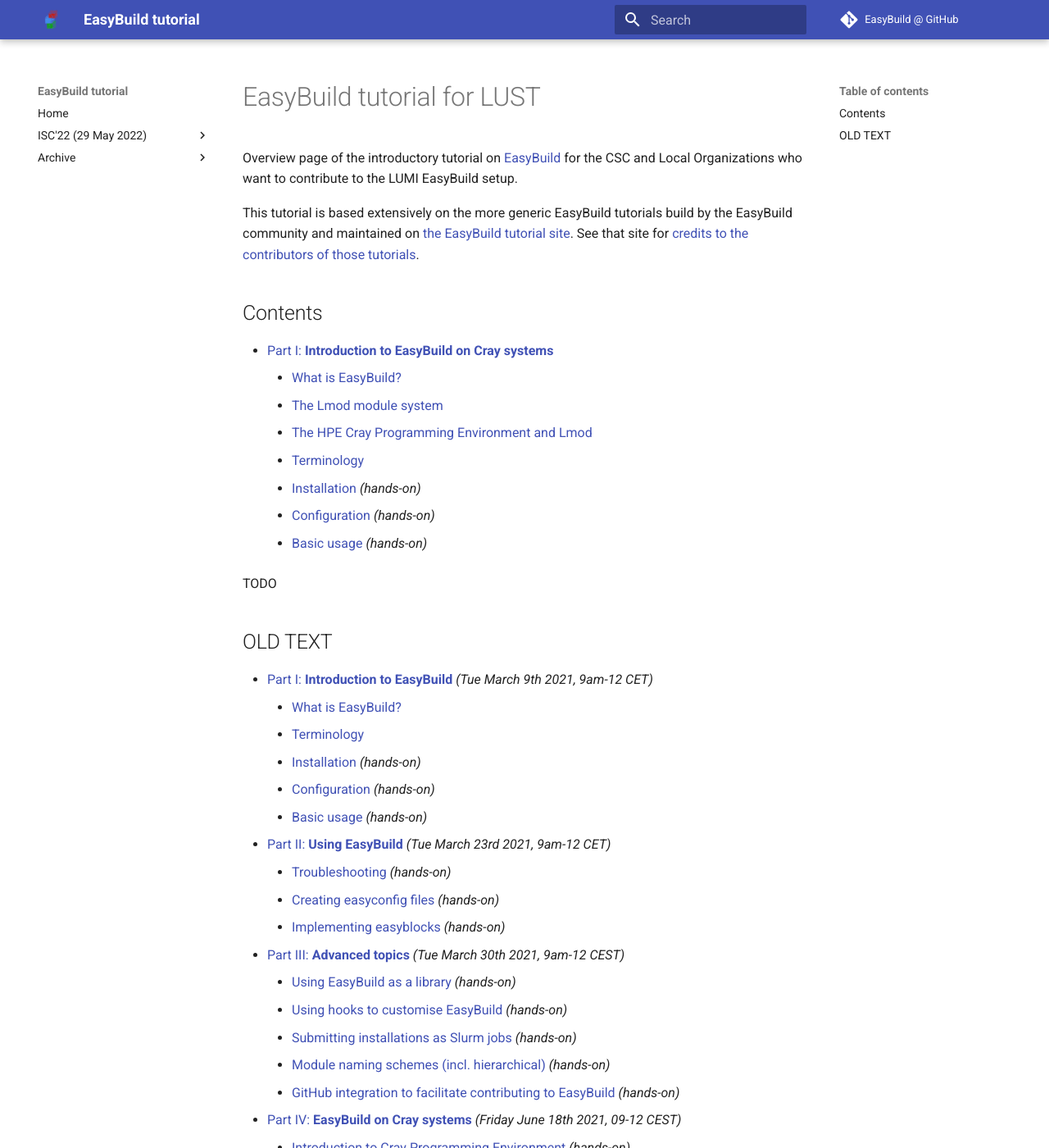
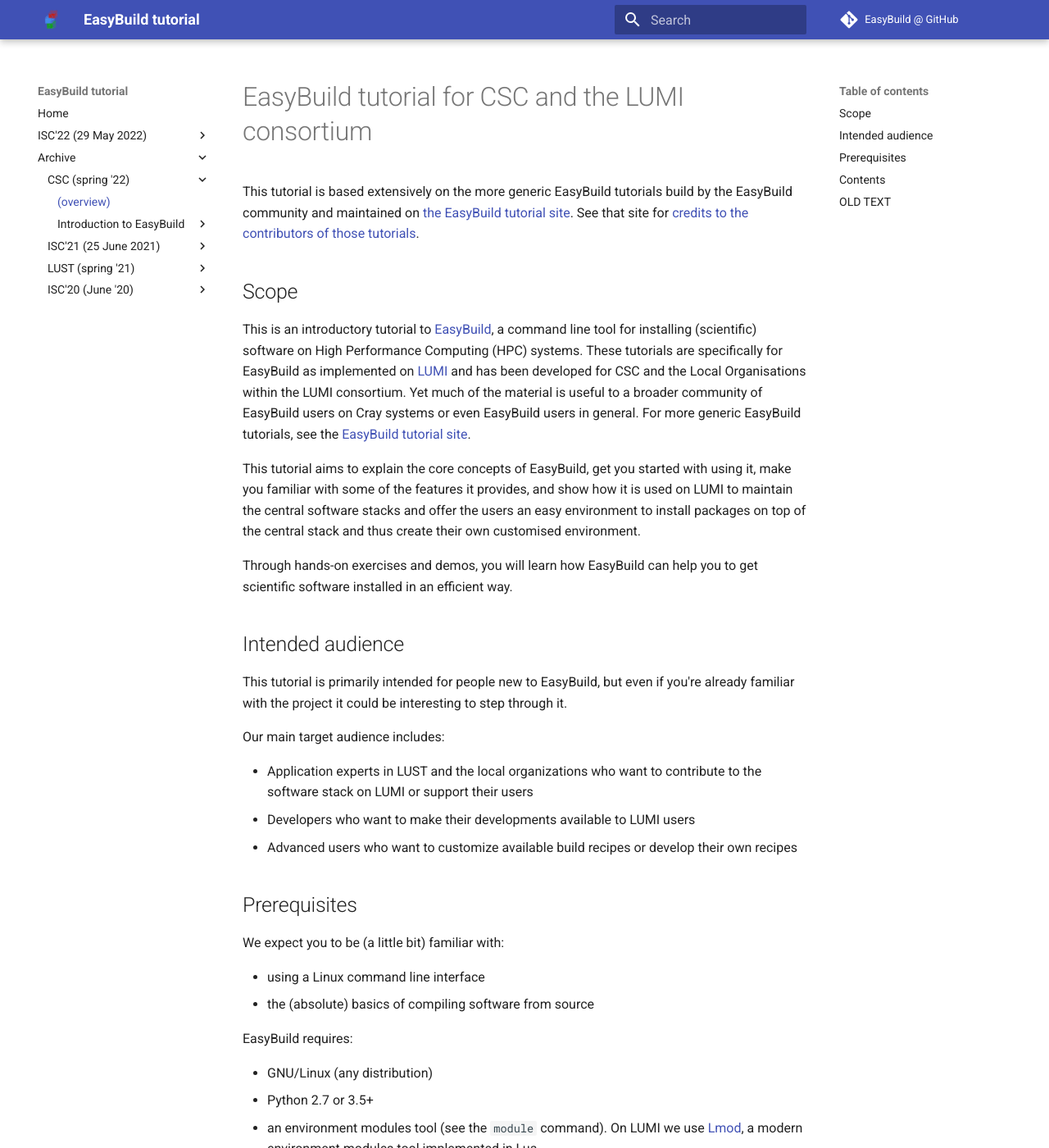
Before and after one commit to easybuilders/easybuild-tutorial, an MkDocs documentation site: the page built from docs/2022-CSC_and_LO/index.md, in a window 1280 px wide and 1400 px high. Shown: the whole window at 82% size. Built offline with MkDocs 1.6.1 and Material for MkDocs 9.7.7, drawn with Linux system fonts in a browser that asks for light colours; some of the changed text lies outside the part shown.

Commit message:
Continued merging of the new CSC tutorial in the structure of the repository.

```diff
--- a/docs/2022-CSC_and_LO/index.md
+++ b/docs/2022-CSC_and_LO/index.md
@@ -1,19 +1,67 @@
-# EasyBuild tutorial for LUST
-
-Overview page of the introductory tutorial on [EasyBuild](https://easybuild.io) for the CSC
-and Local Organizations who want to contribute to the LUMI EasyBuild setup.
+# EasyBuild tutorial for CSC and the LUMI consortium
 
 This tutorial is based extensively on the more generic EasyBuild tutorials build by
 the EasyBuild community and maintained on
 [the EasyBuild tutorial site](https://easybuilders.github.io/easybuild-tutorial/).
 See that site for [credits to the contributors of those tutorials](https://easybuilders.github.io/easybuild-tutorial/#contributors).
 
+## Scope
+
+This is an introductory tutorial to [EasyBuild](https://easybuild.io),
+a command line tool for installing (scientific) software on High Performance Computing (HPC) systems.
+These tutorials are specifically for EasyBuild as implemented on [LUMI](https://lumi-supercomputer.eu)
+and has been developed for CSC and the Local Organisations within the LUMI consortium. Yet
+much of the material is useful to a broader community of EasyBuild users on Cray systems
+or even EasyBuild users in general.
+For more generic EasyBuild tutorials, see the [EasyBuild tutorial site](https://easybuilders.github.io/easybuild-tutorial/).
+
+This tutorial aims to explain the core concepts of EasyBuild,
+get you started with using it, make you familiar with some of the features it provides,
+and show how it is used on LUMI to maintain the central software stacks and offer the users
+an easy environment to install packages on top of the central stack and thus create their own
+customised environment.
+
+Through hands-on exercises and demos, you will learn how EasyBuild can help you
+to get scientific software installed in an efficient way.
+
+
+## Intended audience
+
+This tutorial is primarily intended for people new to EasyBuild, but even if you're already familiar
+with the project it could be interesting to step through it.
+
+Our main target audience includes:
+
+-   Application experts in LUST and the local organizations who want to contribute to the
+    software stack on LUMI or support their users
+-   Developers who want to make their developments available to LUMI users
+-   Advanced users who want to customize available build recipes or develop their own recipes
+
+
+## Prerequisites
+
+We expect you to be (a little bit) familiar with:
+
+-   using a Linux command line interface
+-   the (absolute) basics of compiling software from source
+
+EasyBuild requires:
+
+-   GNU/Linux (any distribution)
+-   Python 2.7 or 3.5+
+-   an environment modules tool (see the ``module`` command). On LUMI we use [Lmod](https://lmod.readthedocs.io),
+    a modern environment modules tool implemented in Lua.
+
+However, the LUMI version of the tutorial is currently specifically for the Cray Programming Environment which is not
+freely available, so unless you have access to a system with this environment you cannot really do local development.
+
+
 ## Contents
 
 - [Part I: **Introduction to EasyBuild on Cray systems**](1_00_part1_intro.md)
     -   [What is EasyBuild?](1_01_what_is_easybuild.md)
     -   [The Lmod module system](1_02_Lmod.md)
-    -   [The HPE Cray Programming Environment and Lmod](1_03_CPE.md)
+    -   [The HPE Cray Programming Environment](1_03_CPE.md)
     -   [Terminology](1_04_terminology.md)
     -   [Installation](installation.md) *(hands-on)*
     -   [Configuration](configuration.md) *(hands-on)*
--- a/mkdocs.yml
+++ b/mkdocs.yml
@@ -33,6 +33,14 @@
       - Contributing to EasyBuild: 2022-isc22/contributing.md
       - Comparison with other tools: 2022-isc22/comparison_other_tools.md
   - Archive:
+      - "CSC (spring '22)":
+          - (overview): 2022-CSC_and_LO/index.md
+          - Introduction to EasyBuild:
+              - (overview): 2022-CSC_and_LO/1_00_part1_intro.md
+              - What is EasyBuild?: 2022-CSC_and_LO/1_01_what_is_easybuild.md
+              - The Lmod module system: 2022-CSC_and_LO/1_02_Lmod.md)
+              - The HPE Cray Programming Environment: 2022-CSC_and_LO/1_03_CPE.md
+              - Te0rminology: 2022-CSC_and_LO/1_04_terminology.md
       - "ISC'21 (25 June 2021)":
           - (overview): 2021-isc21/index.md
           - Practical info: 2021-isc21/practical_info.md
```
Also changed, not shown: docs/2022-CSC_and_LO/1_00_part1_intro.md (+1 -1 lines).
